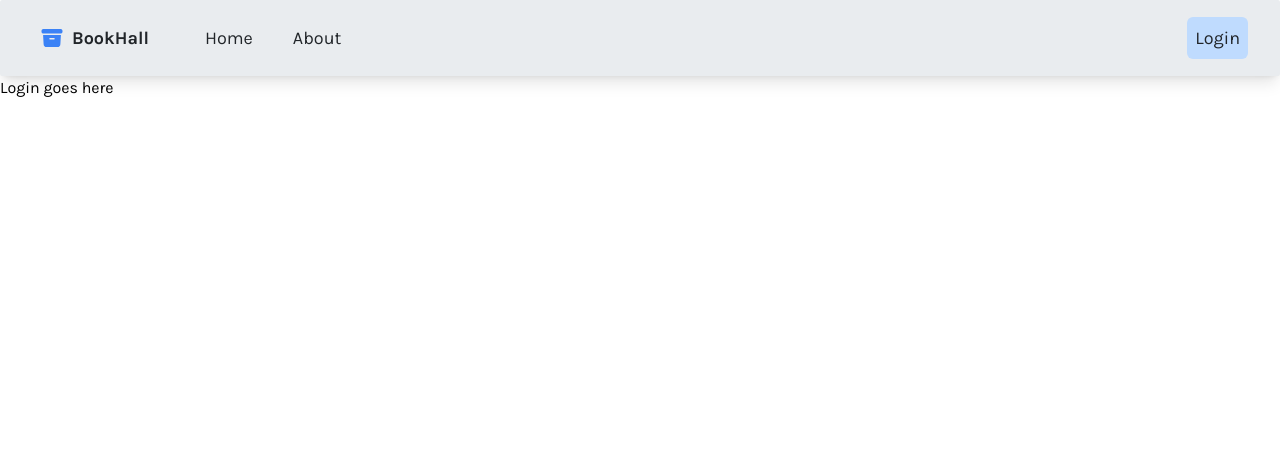
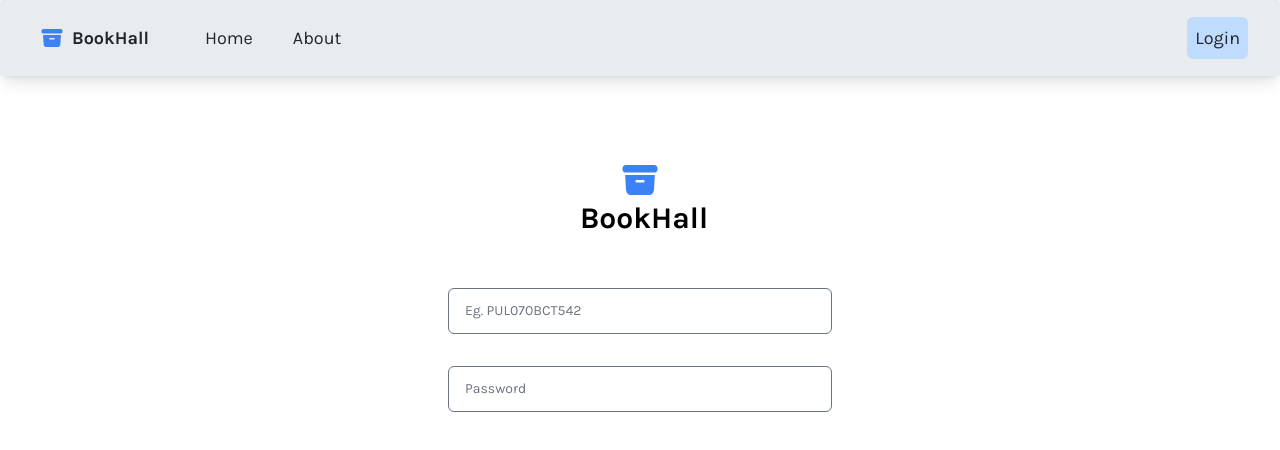
Before and after one commit to Prakash-coder/HallBook, a React (Create React App) app in the folder HallBook/hallbookreact/: page /login in a window 1280 px wide. Shown: the top 450 px of the page. Built offline with nearby package versions, Linux system fonts and the light colour scheme.

Commit message:
Completed Header and Login Form     Built a header of the logo and name in the login file     build a reusable input component     Built a reusable loginForm component

```diff
--- /dev/null
+++ b/HallBook/hallbookreact/src/components/Input.js
@@ -0,0 +1,38 @@
+const fixedInputClass = `rounded-md appearance-none relative block w-full max-w-sm px-4 py-3  md:mx-auto md:w-2/6 mx-auto
+  border border-cprimary-500 placeholder-gray-500 text-cprimary-900
+  focus:outline-none focus:ring-purple-500 focus:border-blue-500 focus:z-10 sm:text-sm
+
+  `;
+
+function Input({
+  handleChange,
+  value,
+  labelText,
+  labelFor,
+  id,
+  name,
+  type,
+  isRequired = false,
+  placeholder,
+  customClass,
+}) {
+  return (
+    <div className="my-8">
+      <label htmlFor={labelFor} className="sr-only">
+        {labelText}
+      </label>
+      <input
+        onChange={handleChange}
+        value={value}
+        id={id}
+        name={name}
+        type={type}
+        required={isRequired}
+        className={fixedInputClass + customClass}
+        placeholder={placeholder}
+      />
+    </div>
+  );
+}
+
+export default Input;
--- /dev/null
+++ b/HallBook/hallbookreact/src/components/LoginForm.js
@@ -0,0 +1,59 @@
+import { useState } from "react";
+import Input from "./Input";
+
+function LoginForm() {
+
+  const loginFields = [
+    {
+      labelText: "Roll No:",
+      labelFor: "campusRollNo",
+      id: "userName",
+      name: "userName",
+      type: "text",
+      isRequired: true,
+      placeholder: "Eg. PUL070BCT542",
+    },
+    {
+      labelText: "Password",
+      labelFor: "password",
+      id: "password",
+      name: "password",
+      type: "password",
+      isRequired: true,
+      placeholder: "Password",
+    },
+  ];
+
+  let fieldsState = {};
+  loginFields.forEach(field => fieldsState[field.id] = '')
+  console.log(fieldsState)
+
+  const [loginState,setLoginState]=useState(fieldsState);
+
+  const handleChange = (e) => {
+    setLoginState({...loginState,[e.target.id]:e.target.value})
+  };
+
+  return (
+    <form>
+      <div>
+        {loginFields.map((field) => (
+          <Input
+            key={field.id}
+            handleChange={handleChange}
+            value={loginState[field.id]}
+            labelText={field.labelText}
+            labelFor={field.labelFor}
+            id={field.id}
+            name={field.name}
+            type={field.type}
+            isRequired={field.isRequired}
+            placeholder={field.placeholder}
+          />
+        ))}
+      </div>
+    </form>
+  );
+}
+
+export default LoginForm;
--- a/HallBook/hallbookreact/src/pages/Login.js
+++ b/HallBook/hallbookreact/src/pages/Login.js
@@ -1,9 +1,46 @@
+import { Link } from "react-router-dom";
+import LoginForm from "../components/LoginForm";
+
+function Login() {
 
 
-function Login() {
   return (
-    <div>Login goes here</div>
-  )
+    <div className=" min-h-screen">
+      {/* header part containing the logo and the name */}
+      <div className="mt-16">
+        {/* logo */}
+        <div>
+          <Link
+            to="/"
+            className="flex flex-col items-center justify-center space-x-2 px-2 py-5"
+          >
+            <svg
+              xmlns="http://www.w3.org/2000/svg"
+              viewBox="0 0 24 24"
+              fill="currentColor"
+              className="h-10 w-10 cursor-pointer text-blue-500"
+            >
+              <path d="M3.375 3C2.339 3 1.5 3.84 1.5 4.875v.75c0 1.036.84 1.875 1.875 1.875h17.25c1.035 0 1.875-.84 1.875-1.875v-.75C22.5 3.839 21.66 3 20.625 3H3.375z" />
+              <path
+                fillRule="evenodd"
+                d="M3.087 9l.54 9.176A3 3 0 006.62 21h10.757a3 3 0 002.995-2.824L20.913 9H3.087zm6.163 3.75A.75.75 0 0110 12h4a.75.75 0 010 1.5h-4a.75.75 0 01-.75-.75z"
+                clipRule="evenodd"
+              />
+            </svg>
+            <span className="text-3xl font-bold">BookHall</span>
+          </Link>
+        </div>
+      </div>
+      {/* header ends here */}
+
+      {/* the input fileds */}
+      <LoginForm />
+
+      {/* submit button */}
+
+
+    </div>
+  );
 }
 
-export default Login
+export default Login;
```
